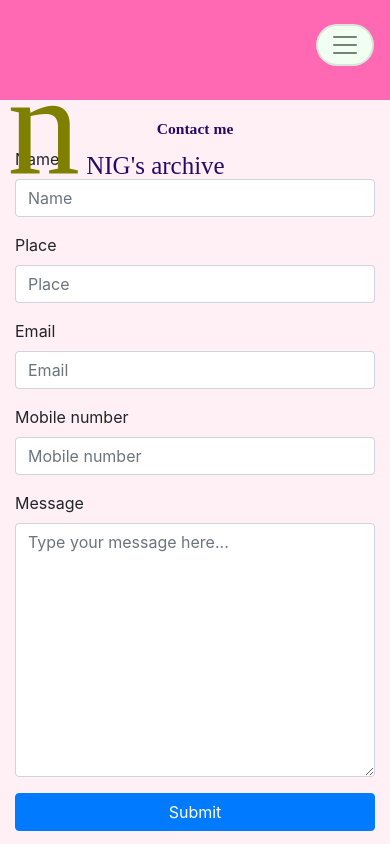
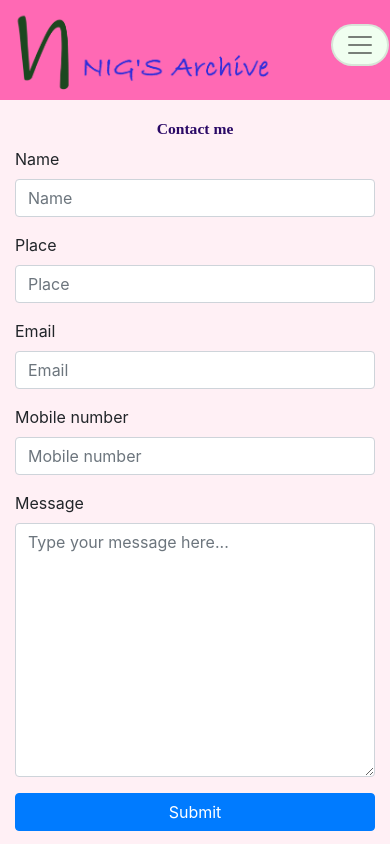
Before and after one commit to nigelvarghese/nigs, a plain HTML site: page contact.html in a window 390 px wide. Shown: the top 844 px of the page. Drawn offline with nearby package versions, Linux system fonts and the light colour scheme.

Commit message:
final file

```diff
--- a/contact.html
+++ b/contact.html
@@ -13,11 +13,11 @@
 
    <header class="headerSection">
        <div class="row">
-      <div class="col-8 col-md-5">
-       <h1 class="mx-auto logo"><span class="logoFL">n</span>  NIG's archive</h1>
+        <div class="col-9 col-md-5 text-center">
+          <img src="images/icon_transparent.png" alt="" width="270px" height="100px">
          </div>
 
-      <div class="col-4 col-md-7">
+         <div class="col-3 col-md-7">
           <nav class="navSection navbar navbar-expand-lg navbar-light">
 
             <button class="btnStyle navbar-toggler ml-auto" type="button" data-toggle="collapse" data-target="#navbarSupportedContent" aria-controls="navbarSupportedContent" aria-expanded="false" aria-label="Toggle navigation">
```
Also changed, not shown: coorg.html (+3 -3 lines), fitness.html (+3 -3 lines), goa.html (+3 -3 lines), ilaveezhapoonchira.html (+3 -3 lines), nelliyampathy.html (+3 -3 lines), ooty.html (+3 -3 lines), photography.html (+3 -3 lines), science.html (+3 -3 lines), travelling.html (+3 -3 lines), wayanadu.html (+3 -3 lines). Lines whose indentation alone changed are shown as unchanged.
